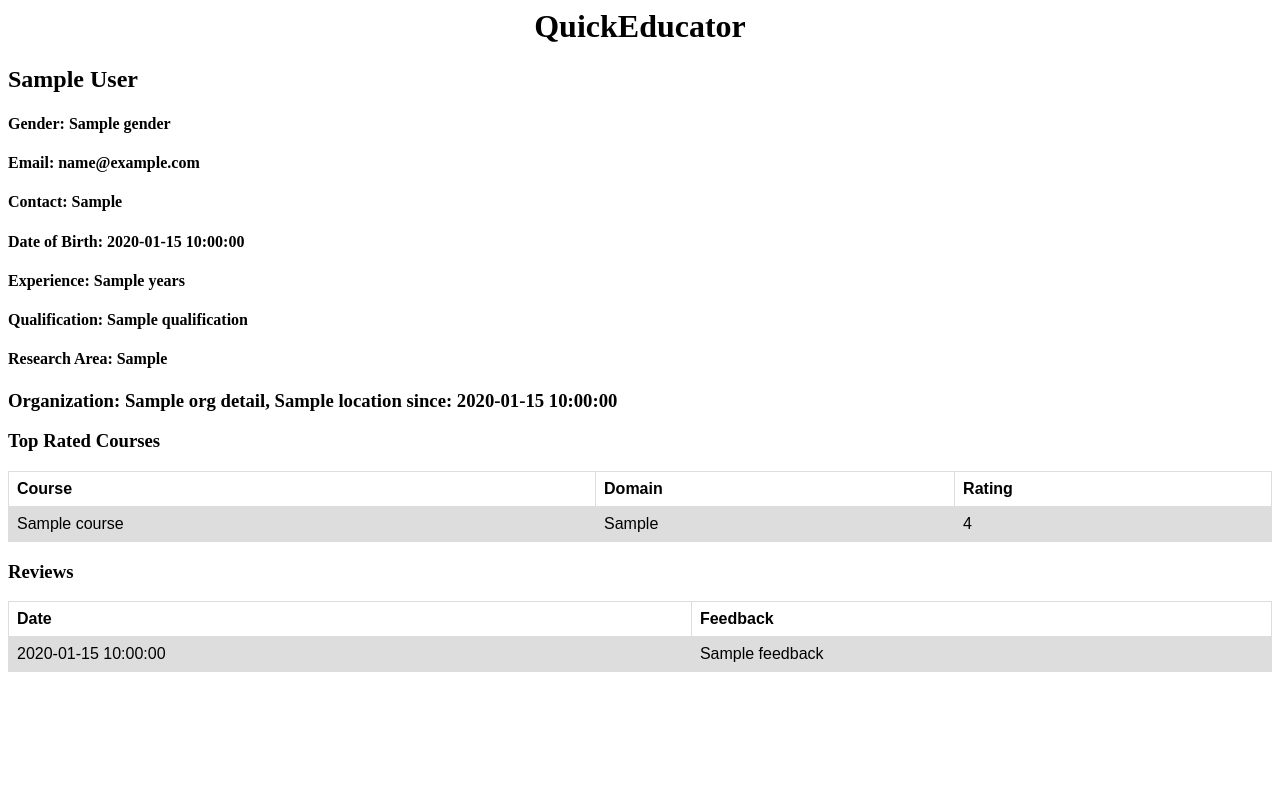
After one commit to saranthn/QuickEducator, a Flask app: template templates/professor.html in a window 1280 px wide. The commit adds this page. Run offline with Flask 2, Linux system fonts and the light colour scheme; the template is opened without the code that fills it: most values are stand-ins (such as "Sample title", 1, 10 or a date in 2020); parts of the project's set-up code (start-up, migrations or seed data) failed here and were passed over.

Commit message:
Add professor link

```diff
--- a/server.py
+++ b/server.py
@@ -277,17 +277,35 @@ def home():
     return render_template("home.html", **context)
 
 
-@app.route('/search_professor', methods=['POST'])
-def search_professor():
-  name = request.form['prof']
-  search_query = "select * from professors where first_name ilike '%{}%'".format(name)
-  cursor = g.conn.execute(sqlalchemy.text(search_query))
-  names = []
+@app.route('/professors')
+def professors():
+  prof_id = request.args.get('prof_id')
+  print(prof_id)
+
+  cursor = g.conn.execute('Select * from professors where user_id = (%s)', prof_id)
+  prof_details = cursor.fetchone()
+  print(prof_details)
+
+  cursor = g.conn.execute('Select * from belongs_to b, organisation o where b.user_id = (%s) and b.org_id = o.org_id', prof_id)
+  org_details = cursor.fetchone()
+  print(org_details)
+
+  cursor = g.conn.execute('Select * from courses where course_id in (select course_id from teaches where user_id = (%s)) order by course_rating desc limit 10', prof_id)
+  courses = []
   for result in cursor:
-    names.append(result['first_name'])
+    courses.append(result)
   cursor.close()
-  context = dict(professors = names)
-  return render_template("home.html", **context)
+  print(courses)
+
+  cursor = g.conn.execute('Select * from gets g, review r where g.user_id = (%s) and r.review_id=g.review_id and r.review_type=g.review_type order by r.date_of_review desc', prof_id)
+  reviews = []
+  for result in cursor:
+    reviews.append(result)
+  cursor.close()
+  print(reviews)
+
+  context = dict(prof_details = prof_details, org_details = org_details, courses = courses, reviews = reviews)
+  return render_template("professor.html", **context)
 
 
 @app.route('/courses')
--- a/templates/home.html
+++ b/templates/home.html
@@ -100,7 +100,7 @@
     {% for n in courses %}
       <tr>
         <td><a href="{{url_for('courses', course_id=n['course_id'])}}">{{n['course_name']}}</a></td>
-        <td>{{n['first_name']}} {{n['last_name']}}</td>
+        <td><a href="{{url_for('professors', prof_id=n['user_id'])}}">{{n['first_name']}} {{n['last_name']}}</a></td>
         <td>{{n['course_fee']}}</td>
         <td>{{n['course_difficulty_level']}}</td>
         <td>{{n['course_rating']}}</td>
--- /dev/null
+++ b/templates/professor.html
@@ -0,0 +1,83 @@
+<html>
+
+  <style>
+    table {
+      font-family: arial, sans-serif;
+      border-collapse: collapse;
+      width: 100%;
+    }
+    td, th {
+      border: 1px solid #dddddd;
+      text-align: left;
+      padding: 8px;
+    }
+    tr:nth-child(even) {
+      background-color: #dddddd;
+    }
+  </style>
+
+
+<body>
+  <center>
+    <h1>QuickEducator</h1>
+  </center>
+
+  <div>
+    <h2>  {{prof_details['first_name']}} {{prof_details['last_name']}} </h2>
+    <h4>  Gender: {{prof_details['gender']}} </h4>
+    <h4>  Email: {{prof_details['email']}} </h4>
+    <h4>  Contact: {{prof_details['contact_no']}} </h4>
+    <h4>  Date of Birth: {{prof_details['DOB']}} </h4>
+    <h4>  Experience: {{prof_details['years_of_experience']}} years</h4>
+    <h4>  Qualification: {{prof_details['qualification']}} </h4>
+    <h4>  Research Area: {{prof_details['research_area']}} </h4>
+  </div>
+
+  <div>
+    <h3> Organization: {{org_details['org_name']}}, {{org_details['location']}} since: {{org_details['since']}}</h3>
+  </div>
+
+  <div>
+    <h3>  Top Rated Courses </h3>
+    <table>
+      <tr>
+        <th>Course</th>
+        <th>Domain</th>
+        <th>Rating</th>
+      </tr>
+      {% for n in courses %}
+        <tr>
+          <td>{{n['course_name']}}</td>
+          <td>{{n['course_domain']}}</td>
+          <td>{{n['course_rating']}}</td>
+        </tr>
+      {% endfor %}
+    </table>
+  </div>
+
+  <div>
+    <h3>  Reviews </h3>
+    {% if reviews %}
+    <table>
+      <tr>
+        <th>Date</th>
+        <th>Feedback</th>
+      </tr>
+      {% for n in reviews %}
+        <tr>
+          <td>{{n['date_of_review']}}</td>
+          <td>{{n['feedback']}}</td>
+        </tr>
+      {% endfor %}
+    </table>
+    {% else %}
+    <div>
+      No Reviews Available
+    </div>
+    {% endif %}
+  </div>
+
+</body>
+
+
+</html>
```
